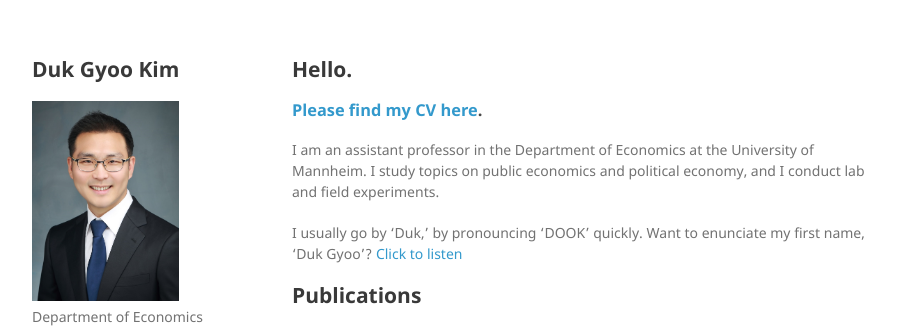
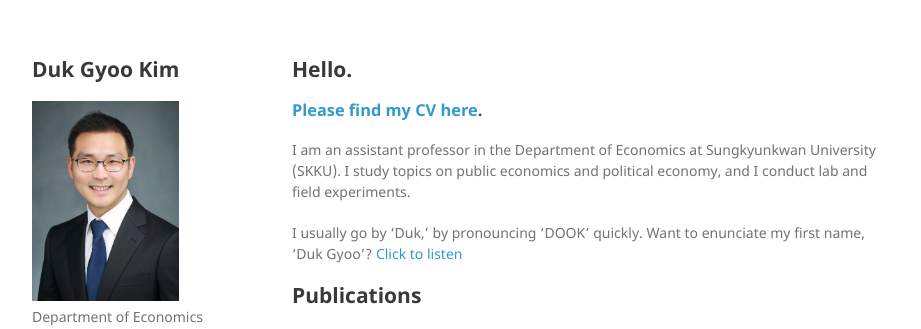
Before and after one commit to kimdukgyoo/kimdukgyoo.github.io, a Jekyll site: the page built from index.md, in a window 1280 px wide and 1300 px high. Shown: the top 329 px of the window, without its empty margins (178-1099 px from the left). Built offline with Jekyll 4.4.1, drawn with Linux system fonts in a browser that asks for light colours; our own code applies the rules of GitHub Pages for plain Markdown files.

Commit message:
Update index.md

```diff
--- a/index.md
+++ b/index.md
@@ -3,7 +3,7 @@
 
 ### <a href="https://kimdukgyoo.github.io/PDFfiles/CV-DukGyooKim.pdf" target="_blank">Please find my CV here</a>.
 
-I am an assistant professor in the Department of Economics at the University of Mannheim. I study topics on public economics and political economy, and I conduct lab and field experiments.
+I am an assistant professor in the Department of Economics at Sungkyunkwan University (SKKU). I study topics on public economics and political economy, and I conduct lab and field experiments.
 
 I usually go by 'Duk,' by pronouncing 'DOOK' quickly. Want to enunciate my first name, 'Duk Gyoo'?  <a href="/howtopronouncemyname.mp3" target="_blank">Click to listen</a>
 
```
